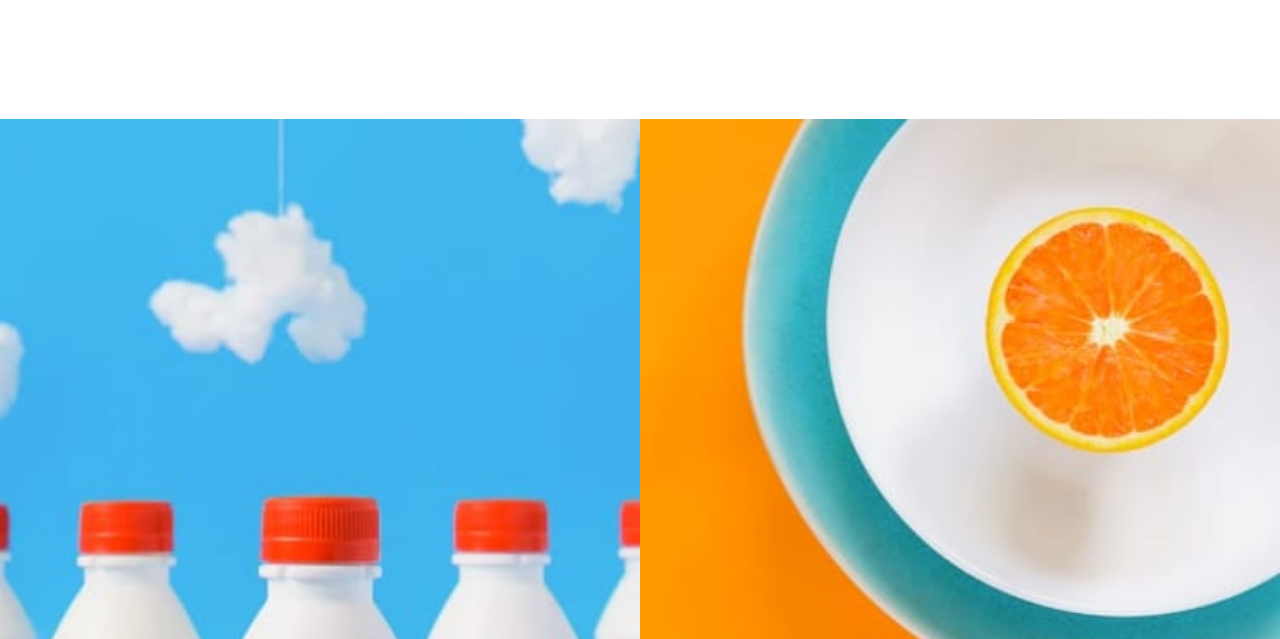
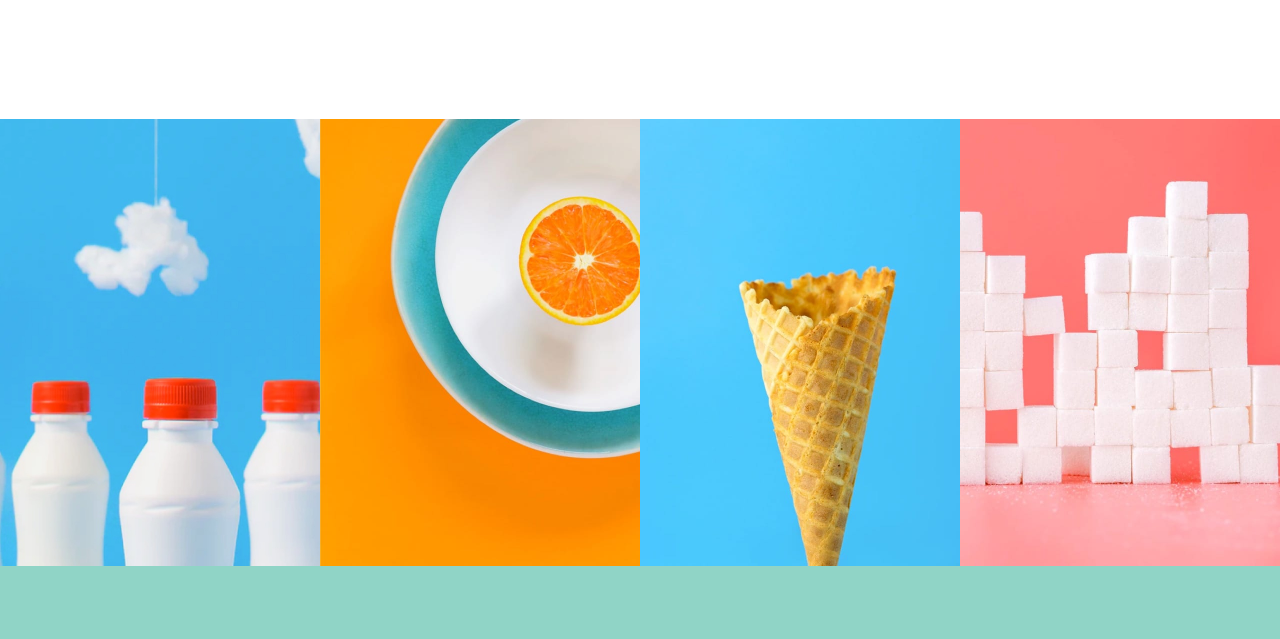
Before and after one commit to Guin-/sunnyside-agency-landing-page, a plain HTML site: page index.html in a window 1280 px wide. Shown: the part 3330-3969 px from the top of the page. Drawn offline with Linux system fonts and the light colour scheme.

Commit message:
footer image gallery

```diff
--- a/index.html
+++ b/index.html
@@ -139,10 +139,10 @@
   </main>
   <footer>
     <section class="image-footer">
-        <img src="./images/mobile/image-gallery-milkbottles.jpg" alt="milk bottles">
-        <img src="./images/mobile/image-gallery-orange.jpg" alt="orange">
-        <img src="./images/mobile/image-gallery-cone.jpg" alt="cone">
-        <img src="./images/mobile/image-gallery-sugar-cubes.jpg" alt="sugar cubes">
+      <div class="gallery-image-milk"></div>
+      <div class="gallery-image-orange"></div>
+      <div class="gallery-image-cone"></div>
+      <div class="gallery-image-sugar"></div>
     </section>
     <section class="footer-content">
       <div class="footer-content-box">
--- a/main.css
+++ b/main.css
@@ -369,16 +369,33 @@ body {
 /* FOOTER */
 
 .image-footer {
-    min-height:375px;
+    height:375px;
     min-width: 375px;
     display: flex;
     flex-direction: row;
     flex-wrap: wrap;
 }
 
-.image-footer img {
+.gallery-image-milk {
+    background: url('./images/mobile/image-gallery-milkbottles.jpg');
+}
+
+.gallery-image-orange {
+    background: url('./images/mobile/image-gallery-orange.jpg');
+}
+
+.gallery-image-cone {
+    background: url('./images/mobile/image-gallery-cone.jpg');
+}
+
+.gallery-image-sugar {
+    background: url('./images/mobile/image-gallery-sugar-cubes.jpg');
+}
+
+.image-footer div {
     height: 50%;
     width: 50%;
+    background-size: cover;
 }
 
 .footer-content {
@@ -593,6 +610,30 @@ body {
 
     .client-testimonial {
         padding: 81px 15px 0px 15px;
+    }
 
+    .image-footer {
+        height: 447px;
+    }
+
+    .gallery-image-milk {
+        background: url('./images/desktop/image-gallery-milkbottles.jpg');
+    }
+
+    .gallery-image-orange {
+        background: url('./images/desktop/image-gallery-orange.jpg');
+    }
+
+    .gallery-image-cone {
+        background: url('./images/desktop/image-gallery-cone.jpg');
+    }
+
+    .gallery-image-sugar {
+        background: url('./images/desktop/image-gallery-sugarcubes.jpg');
+    }
+
+    .image-footer div {
+        height: 100%;
+        width: 25%;
     }
 }
```
